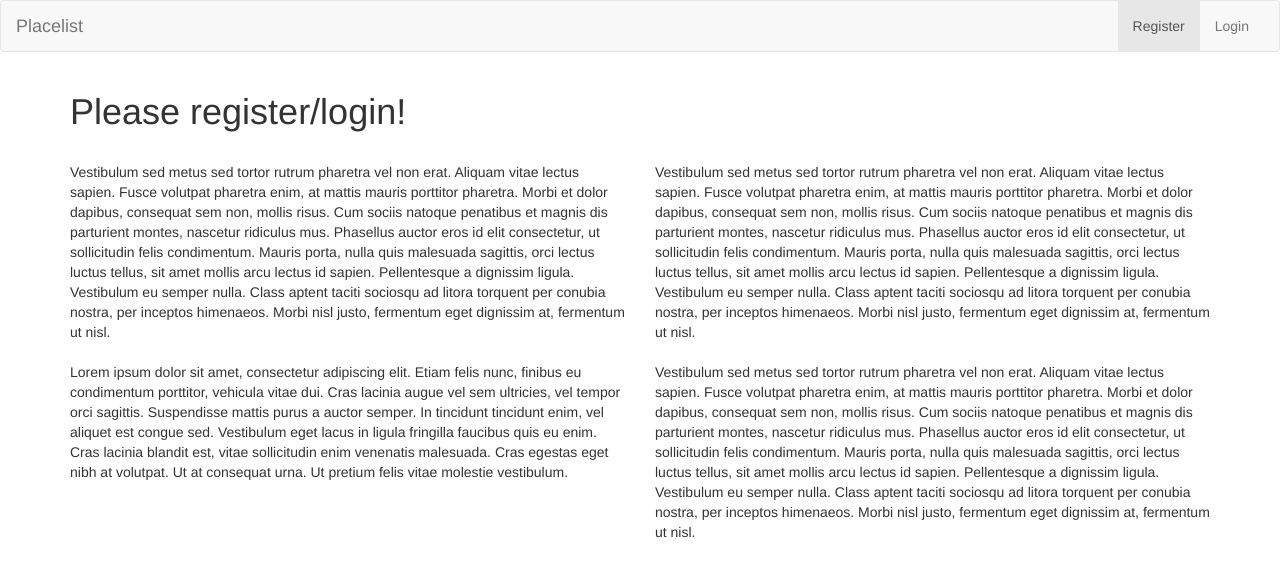
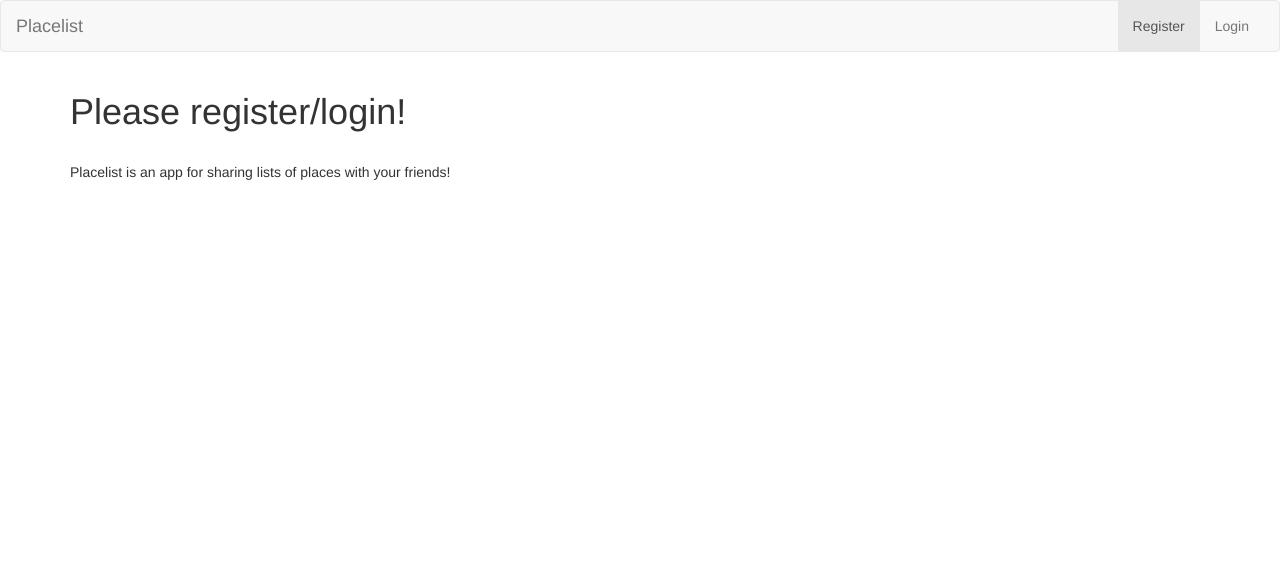
Before and after one commit to NearGreenPhilly/placelister, a Django app: page / in a window 1280 px wide. Shown: the top 577 px of the page. Run offline with Django 3.2, Linux system fonts and the light colour scheme; some libraries are stand-ins or nearby versions.

Commit message:
Changes to places view

```diff
--- a/listr/templates/listr/index.html
+++ b/listr/templates/listr/index.html
@@ -6,29 +6,26 @@
     <body>
     <div class="container">
     	{% if user.is_authenticated %}
-        	<h1>Api Example</h1>
+        	<h1>Placelist</h1>
         	<strong>{{ boldmessage }}</strong><br />
         {% else %}
         	<h1> Please register/login! </h1>
         {% endif %}
     	<br>
 		<div class="row">
-			<div class="col-sm-6 col-md-6">
-				Vestibulum sed metus sed tortor rutrum pharetra vel non erat. Aliquam vitae lectus sapien. Fusce volutpat pharetra enim, at mattis mauris porttitor pharetra. Morbi et dolor dapibus, consequat sem non, mollis risus. Cum sociis natoque penatibus et magnis dis parturient montes, nascetur ridiculus mus. Phasellus auctor eros id elit consectetur, ut sollicitudin felis condimentum. Mauris porta, nulla quis malesuada sagittis, orci lectus luctus tellus, sit amet mollis arcu lectus id sapien. Pellentesque a dignissim ligula. Vestibulum eu semper nulla. Class aptent taciti sociosqu ad litora torquent per conubia nostra, per inceptos himenaeos. Morbi nisl justo, fermentum eget dignissim at, fermentum ut nisl.
-			</div>
-			<div class="col-sm-6 col-md-6">
-				Vestibulum sed metus sed tortor rutrum pharetra vel non erat. Aliquam vitae lectus sapien. Fusce volutpat pharetra enim, at mattis mauris porttitor pharetra. Morbi et dolor dapibus, consequat sem non, mollis risus. Cum sociis natoque penatibus et magnis dis parturient montes, nascetur ridiculus mus. Phasellus auctor eros id elit consectetur, ut sollicitudin felis condimentum. Mauris porta, nulla quis malesuada sagittis, orci lectus luctus tellus, sit amet mollis arcu lectus id sapien. Pellentesque a dignissim ligula. Vestibulum eu semper nulla. Class aptent taciti sociosqu ad litora torquent per conubia nostra, per inceptos himenaeos. Morbi nisl justo, fermentum eget dignissim at, fermentum ut nisl.
+			<div class="col-sm-12">
+                Placelist is an app for sharing lists of places with your friends!
 			</div>
 		</div>
 		<br>
-		<div class="row">
-			<div class="col-sm-6 col-md-6">
-				Lorem ipsum dolor sit amet, consectetur adipiscing elit. Etiam felis nunc, finibus eu condimentum porttitor, vehicula vitae dui. Cras lacinia augue vel sem ultricies, vel tempor orci sagittis. Suspendisse mattis purus a auctor semper. In tincidunt tincidunt enim, vel aliquet est congue sed. Vestibulum eget lacus in ligula fringilla faucibus quis eu enim. Cras lacinia blandit est, vitae sollicitudin enim venenatis malesuada. Cras egestas eget nibh at volutpat. Ut at consequat urna. Ut pretium felis vitae molestie vestibulum.
-			</div>
-			<div class="col-sm-6 col-md-6">
-				Vestibulum sed metus sed tortor rutrum pharetra vel non erat. Aliquam vitae lectus sapien. Fusce volutpat pharetra enim, at mattis mauris porttitor pharetra. Morbi et dolor dapibus, consequat sem non, mollis risus. Cum sociis natoque penatibus et magnis dis parturient montes, nascetur ridiculus mus. Phasellus auctor eros id elit consectetur, ut sollicitudin felis condimentum. Mauris porta, nulla quis malesuada sagittis, orci lectus luctus tellus, sit amet mollis arcu lectus id sapien. Pellentesque a dignissim ligula. Vestibulum eu semper nulla. Class aptent taciti sociosqu ad litora torquent per conubia nostra, per inceptos himenaeos. Morbi nisl justo, fermentum eget dignissim at, fermentum ut nisl.
-			</div>
-		</div>
+{#		<div class="row">#}
+{#			<div class="col-sm-6 col-md-6">#}
+{#				Lorem ipsum dolor sit amet, consectetur adipiscing elit. Etiam felis nunc, finibus eu condimentum porttitor, vehicula vitae dui. Cras lacinia augue vel sem ultricies, vel tempor orci sagittis. Suspendisse mattis purus a auctor semper. In tincidunt tincidunt enim, vel aliquet est congue sed. Vestibulum eget lacus in ligula fringilla faucibus quis eu enim. Cras lacinia blandit est, vitae sollicitudin enim venenatis malesuada. Cras egestas eget nibh at volutpat. Ut at consequat urna. Ut pretium felis vitae molestie vestibulum.#}
+{#			</div>#}
+{#			<div class="col-sm-6 col-md-6">#}
+{#				Vestibulum sed metus sed tortor rutrum pharetra vel non erat. Aliquam vitae lectus sapien. Fusce volutpat pharetra enim, at mattis mauris porttitor pharetra. Morbi et dolor dapibus, consequat sem non, mollis risus. Cum sociis natoque penatibus et magnis dis parturient montes, nascetur ridiculus mus. Phasellus auctor eros id elit consectetur, ut sollicitudin felis condimentum. Mauris porta, nulla quis malesuada sagittis, orci lectus luctus tellus, sit amet mollis arcu lectus id sapien. Pellentesque a dignissim ligula. Vestibulum eu semper nulla. Class aptent taciti sociosqu ad litora torquent per conubia nostra, per inceptos himenaeos. Morbi nisl justo, fermentum eget dignissim at, fermentum ut nisl.#}
+{#			</div>#}
+{#		</div>#}
 	</div>
     </body>
 </html>
```
